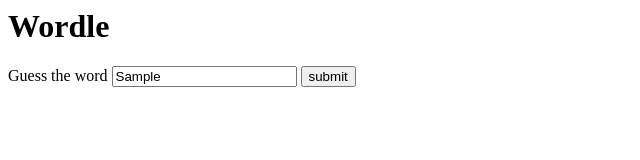
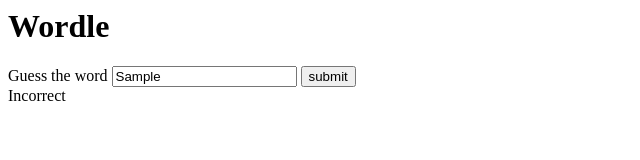
Before and after one commit to Swagato1024/wordle, a website: page index.html in a window 1280 px wide. Both pictures are taken after typing "Sample" into the empty fields and a click on the button "submit". Shown: the full height of the page, 0-640 px from the left. Drawn offline with Linux system fonts and the light colour scheme.

Commit message:
add functionality to show whether the guess is correct

```diff
--- a/index.html
+++ b/index.html
@@ -12,5 +12,7 @@
       <input type="text" id="secret-word" />
       <input type="button" value="submit" id="submit-btn" />
     </div>
+
+    <div class="result"></div>
   </body>
 </html>
--- a/script/wordle.js
+++ b/script/wordle.js
@@ -1,14 +1,19 @@
-const onSubmit = () => {};
+const showResult = (resultBox, result) => {
+  resultBox.innerText = result;
+};
 
 const main = () => {
   const submitBtn = document.querySelector("#submit-btn");
   const guessBox = document.querySelector("#secret-word");
+  const resultBox = document.querySelector(".result");
 
   const secretWord = "TIGER";
 
   submitBtn.onclick = () => {
     const userGuess = guessBox.value;
-    console.log(userGuess);
+    const result = userGuess === secretWord ? "Correct" : "Incorrect";
+
+    showResult(resultBox, result);
   };
 };
 
```
